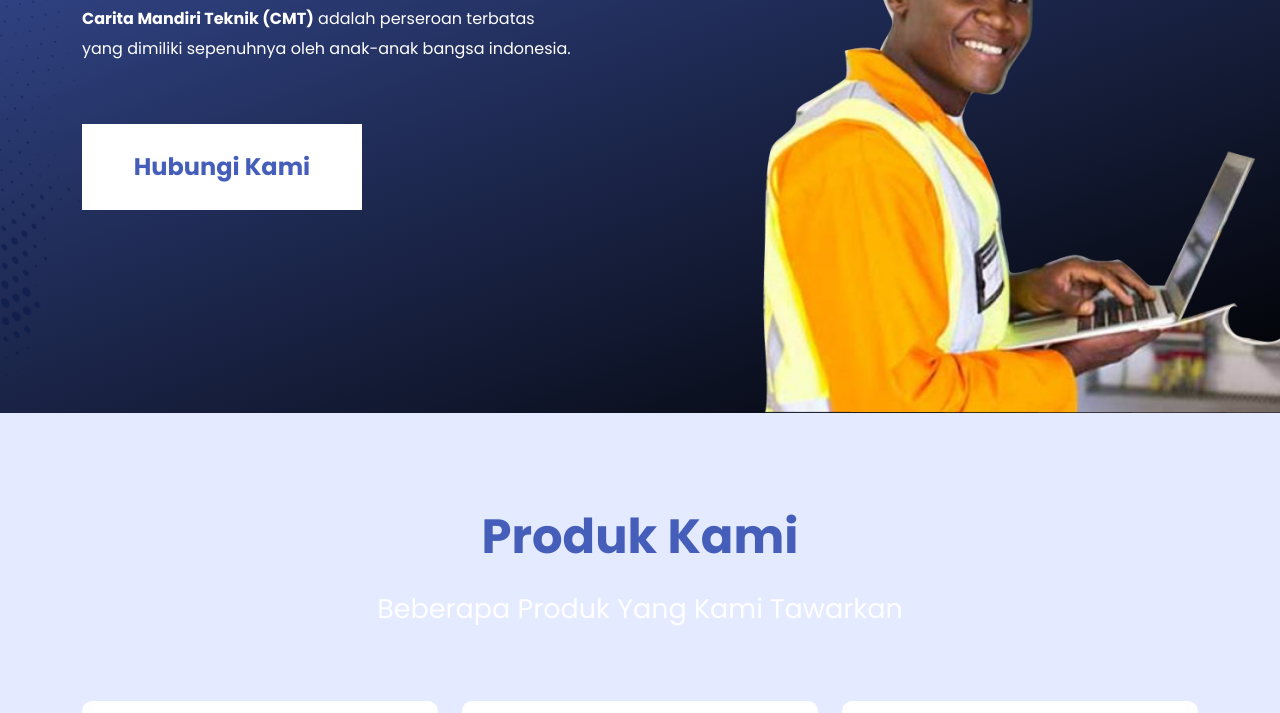
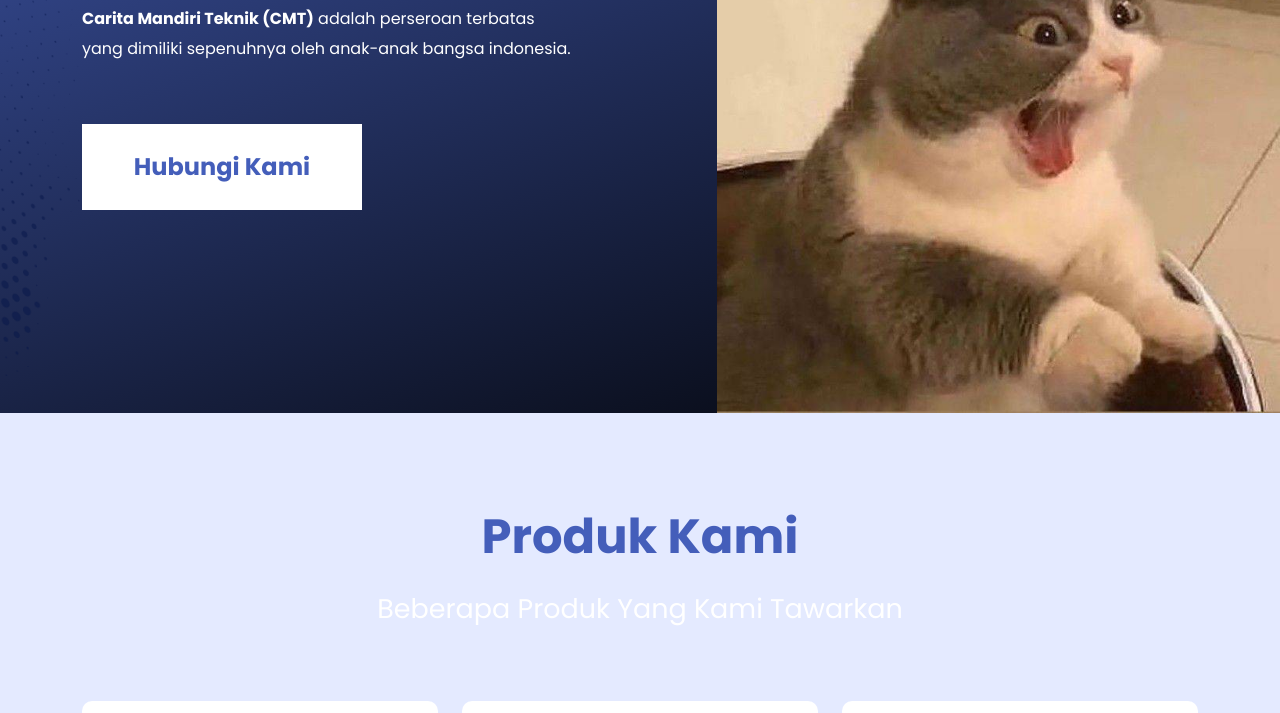
Before and after one commit to DiazNugra/cmt_cp, a plain HTML site: page index.html in a window 1280 px wide. Shown: the part 387-1100 px from the top of the page. Drawn offline with nearby package versions, Linux system fonts and the light colour scheme.

Commit message:
ganti hero banner

```diff
--- a/index.html
+++ b/index.html
@@ -72,7 +72,7 @@
                     </div>
                 </div>
 
-                <img src="assets/image/hero-banner.png" alt="" class="position-absolute end-0 bottom-0 img-hero" >
+                <img src="assets/image/koceng.jpg" alt="" class="position-absolute end-0 bottom-0 img-hero" >
                 <img src="assets/image/overlay.png" alt="" class="position-absolute h-100 top-0 start-0 img-overlay">
 
             </div>
```
